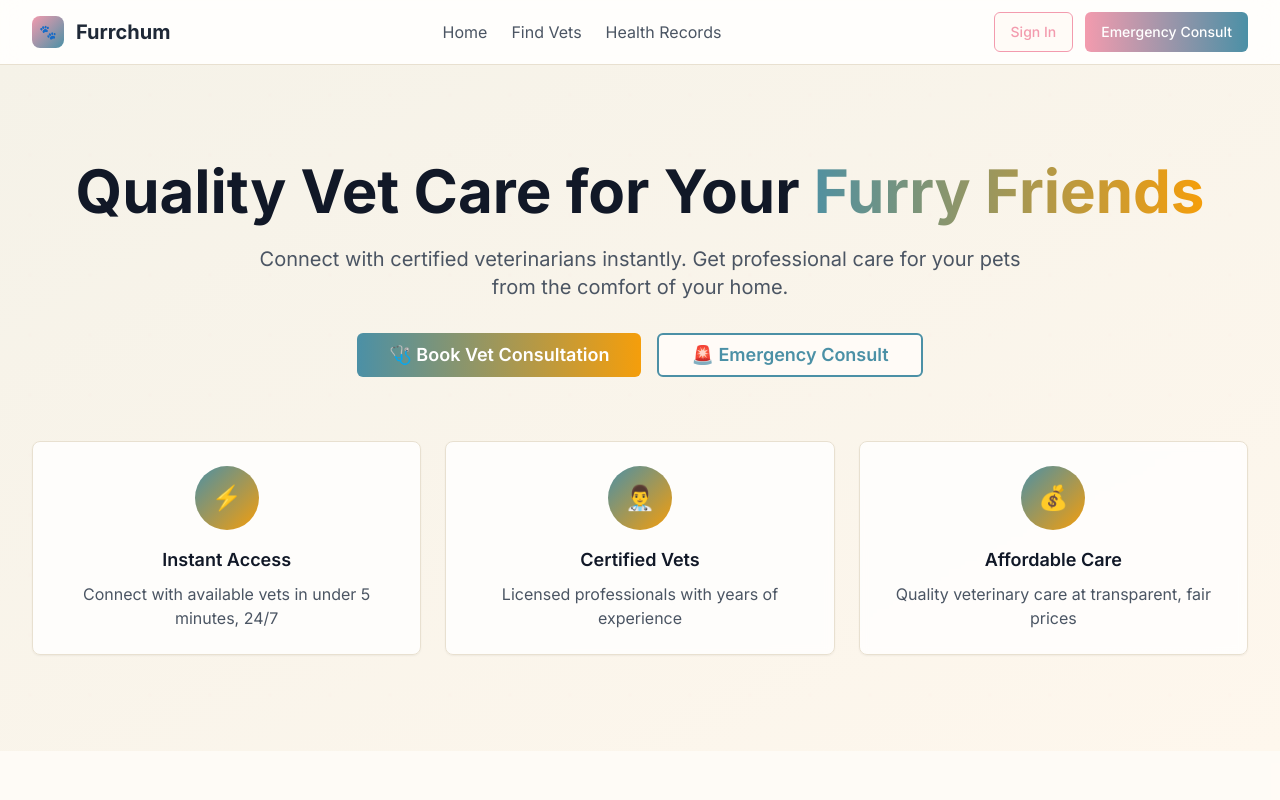
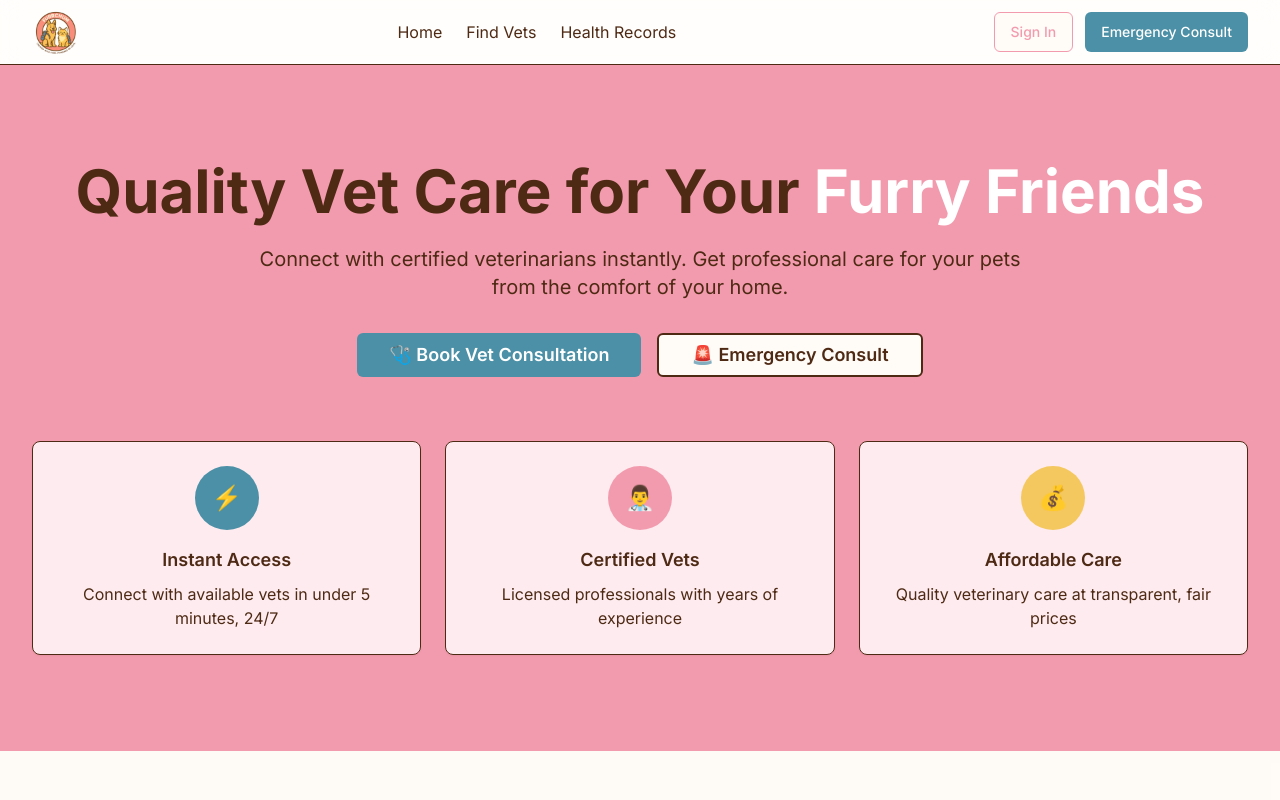
Before and after one commit to andregironcode/furrchum-care-connect, a React (Vite) app: page / in a window 1280 px wide. Shown: the top 800 px of the page. Built offline with nearby package versions, Linux system fonts and the light colour scheme.

Commit message:
Refactor: Apply color scheme and add logo
- Removed gradients from the home page.
- Applied the color scheme from the provided image.
- Added the logo to the header.

```diff
--- a/src/components/HeroSection.tsx
+++ b/src/components/HeroSection.tsx
@@ -4,7 +4,7 @@ import { Card, CardContent } from '@/components/ui/card';
 
 const HeroSection = () => {
   return (
-    <div className="relative overflow-hidden bg-gradient-to-br from-tan-100 to-cream py-16 sm:py-24">
+    <div className="relative overflow-hidden bg-[#f39bae] py-16 sm:py-24">
       <div
         className="absolute inset-0 opacity-40"
         style={{
@@ -14,19 +14,19 @@ const HeroSection = () => {
 
       <div className="relative max-w-7xl mx-auto px-4 sm:px-6 lg:px-8">
         <div className="text-center">
-          <h1 className="text-4xl sm:text-5xl lg:text-6xl font-bold text-gray-900 mb-6">
+          <h1 className="text-4xl sm:text-5xl lg:text-6xl font-bold text-[#4e2a14] mb-6">
             Quality Vet Care for Your
-            <span className="text-transparent bg-clip-text bg-gradient-to-r from-accent to-amber-500"> Furry Friends</span>
+            <span className="text-white"> Furry Friends</span>
           </h1>
 
-          <p className="text-xl text-gray-600 mb-8 max-w-3xl mx-auto">
+          <p className="text-xl text-[#4e2a14] mb-8 max-w-3xl mx-auto">
             Connect with certified veterinarians instantly. Get professional care for your pets from the comfort of your home.
           </p>
 
           <div className="flex flex-col sm:flex-row gap-4 justify-center mb-12">
             <Button
               size="lg"
-              className="bg-gradient-to-r from-accent to-amber-500 hover:from-accent/90 hover:to-amber-500/90 text-white font-semibold px-8 py-4 text-lg"
+              className="bg-[#4b90a6] hover:bg-[#4b90a6]/90 text-white font-semibold px-8 py-4 text-lg"
             >
               🩺 Book Vet Consultation
             </Button>
@@ -34,40 +34,40 @@ const HeroSection = () => {
             <Button
               size="lg"
               variant="outline"
-              className="border-2 border-accent text-accent hover:bg-accent hover:text-white px-8 py-4 text-lg font-semibold"
+              className="border-2 border-[#4e2a14] text-[#4e2a14] hover:bg-[#4e2a14] hover:text-white px-8 py-4 text-lg font-semibold"
             >
               🚨 Emergency Consult
             </Button>
           </div>
 
           <div className="grid grid-cols-1 md:grid-cols-3 gap-6 mt-16">
-            <Card className="bg-white/80 backdrop-blur-sm border-tan-200 hover:shadow-lg transition-all duration-300 animate-fade-in">
+            <Card className="bg-white/80 backdrop-blur-sm border-[#4e2a14] hover:shadow-lg transition-all duration-300 animate-fade-in">
               <CardContent className="p-6 text-center">
-                <div className="w-16 h-16 bg-gradient-to-br from-accent to-amber-500 rounded-full flex items-center justify-center mx-auto mb-4">
+                <div className="w-16 h-16 bg-[#4b90a6] rounded-full flex items-center justify-center mx-auto mb-4">
                   <span className="text-2xl">⚡</span>
                 </div>
-                <h3 className="text-lg font-semibold text-gray-900 mb-2">Instant Access</h3>
-                <p className="text-gray-600">Connect with available vets in under 5 minutes, 24/7</p>
+                <h3 className="text-lg font-semibold text-[#4e2a14] mb-2">Instant Access</h3>
+                <p className="text-[#4e2a14]">Connect with available vets in under 5 minutes, 24/7</p>
               </CardContent>
             </Card>
 
-            <Card className="bg-white/80 backdrop-blur-sm border-tan-200 hover:shadow-lg transition-all duration-300 animate-fade-in" style={{ animationDelay: '0.1s' }}>
+            <Card className="bg-white/80 backdrop-blur-sm border-[#4e2a14] hover:shadow-lg transition-all duration-300 animate-fade-in" style={{ animationDelay: '0.1s' }}>
               <CardContent className="p-6 text-center">
-                <div className="w-16 h-16 bg-gradient-to-br from-accent to-amber-500 rounded-full flex items-center justify-center mx-auto mb-4">
+                <div className="w-16 h-16 bg-[#f39bae] rounded-full flex items-center justify-center mx-auto mb-4">
                   <span className="text-2xl">👨‍⚕️</span>
                 </div>
-                <h3 className="text-lg font-semibold text-gray-900 mb-2">Certified Vets</h3>
-                <p className="text-gray-600">Licensed professionals with years of experience</p>
+                <h3 className="text-lg font-semibold text-[#4e2a14] mb-2">Certified Vets</h3>
+                <p className="text-[#4e2a14]">Licensed professionals with years of experience</p>
               </CardContent>
             </Card>
 
-            <Card className="bg-white/80 backdrop-blur-sm border-tan-200 hover:shadow-lg transition-all duration-300 animate-fade-in" style={{ animationDelay: '0.2s' }}>
+            <Card className="bg-white/80 backdrop-blur-sm border-[#4e2a14] hover:shadow-lg transition-all duration-300 animate-fade-in" style={{ animationDelay: '0.2s' }}>
               <CardContent className="p-6 text-center">
-                <div className="w-16 h-16 bg-gradient-to-br from-accent to-amber-500 rounded-full flex items-center justify-center mx-auto mb-4">
+                <div className="w-16 h-16 bg-[#f5c75f] rounded-full flex items-center justify-center mx-auto mb-4">
                   <span className="text-2xl">💰</span>
                 </div>
-                <h3 className="text-lg font-semibold text-gray-900 mb-2">Affordable Care</h3>
-                <p className="text-gray-600">Quality veterinary care at transparent, fair prices</p>
+                <h3 className="text-lg font-semibold text-[#4e2a14] mb-2">Affordable Care</h3>
+                <p className="text-[#4e2a14]">Quality veterinary care at transparent, fair prices</p>
               </CardContent>
             </Card>
           </div>
--- a/src/components/Navbar.tsx
+++ b/src/components/Navbar.tsx
@@ -1,4 +1,3 @@
-
 import { useState } from 'react';
 import { Button } from '@/components/ui/button';
 import { Dialog, DialogContent, DialogHeader, DialogTitle, DialogTrigger } from '@/components/ui/dialog';
@@ -10,26 +9,27 @@ const Navbar = () => {
   const [isOpen, setIsOpen] = useState(false);
 
   return (
-    <nav className="bg-white/80 backdrop-blur-md border-b border-tan-200 sticky top-0 z-50">
+    <nav className="bg-white/80 backdrop-blur-md border-b border-[#4e2a14] sticky top-0 z-50">
       <div className="max-w-7xl mx-auto px-4 sm:px-6 lg:px-8">
         <div className="flex justify-between items-center h-16">
           <div className="flex items-center space-x-3">
-            <div className="w-8 h-8 bg-gradient-to-br from-primary to-accent rounded-lg flex items-center justify-center">
-              <span className="text-white font-bold text-sm">🐾</span>
-            </div>
-            <span className="text-xl font-bold text-gray-800">Furrchum</span>
+            <img
+              src="/lovable-uploads/e8e11fbb-c7e5-4aac-9d0d-e6da3e74dd59.png"
+              alt="Furrchum Logo"
+              className="h-12 w-auto"
+            />
           </div>
 
           <div className="hidden md:flex items-center space-x-6">
-            <a href="/" className="text-gray-600 hover:text-primary transition-colors">Home</a>
-            <a href="/vets" className="text-gray-600 hover:text-primary transition-colors">Find Vets</a>
-            <a href="/records" className="text-gray-600 hover:text-primary transition-colors">Health Records</a>
+            <a href="/" className="text-[#4e2a14] hover:text-[#f39bae] transition-colors">Home</a>
+            <a href="/vets" className="text-[#4e2a14] hover:text-[#f39bae] transition-colors">Find Vets</a>
+            <a href="/records" className="text-[#4e2a14] hover:text-[#f39bae] transition-colors">Health Records</a>
           </div>
 
           <div className="flex items-center space-x-3">
             <Dialog>
               <DialogTrigger asChild>
-                <Button variant="outline" className="border-primary text-primary hover:bg-primary hover:text-white">
+                <Button variant="outline" className="border-[#f39bae] text-[#f39bae] hover:bg-[#f39bae] hover:text-white">
                   Sign In
                 </Button>
               </DialogTrigger>
@@ -51,7 +51,7 @@ const Navbar = () => {
                       <Label htmlFor="password">Password</Label>
                       <Input id="password" type="password" />
                     </div>
-                    <Button className="w-full bg-primary hover:bg-primary/90">Sign In</Button>
+                    <Button className="w-full bg-[#f39bae] hover:bg-[#f39bae]/90">Sign In</Button>
                   </TabsContent>
                   <TabsContent value="signup" className="space-y-4">
                     <div className="space-y-2">
@@ -73,14 +73,14 @@ const Navbar = () => {
                         <option value="vet">Veterinarian</option>
                       </select>
                     </div>
-                    <Button className="w-full bg-primary hover:bg-primary/90">Create Account</Button>
+                    <Button className="w-full bg-[#f39bae] hover:bg-[#f39bae]/90">Create Account</Button>
                   </TabsContent>
                 </Tabs>
               </DialogContent>
             </Dialog>
 
             <Button
-              className="bg-gradient-to-r from-primary to-accent hover:from-primary/90 hover:to-accent/90 text-white font-medium"
+              className="bg-[#4b90a6] hover:bg-[#4b90a6]/90 text-white font-medium"
             >
               Emergency Consult
             </Button>
@@ -89,7 +89,7 @@ const Navbar = () => {
           <div className="md:hidden">
             <button
               onClick={() => setIsOpen(!isOpen)}
-              className="text-gray-600 hover:text-primary"
+              className="text-[#4e2a14] hover:text-[#f39bae]"
             >
               <svg className="w-6 h-6" fill="none" stroke="currentColor" viewBox="0 0 24 24">
                 <path strokeLinecap="round" strokeLinejoin="round" strokeWidth={2} d="M4 6h16M4 12h16M4 18h16" />
@@ -101,9 +101,9 @@ const Navbar = () => {
         {isOpen && (
           <div className="md:hidden pb-4">
             <div className="flex flex-col space-y-2">
-              <a href="/" className="text-gray-600 hover:text-primary py-2">Home</a>
-              <a href="/vets" className="text-gray-600 hover:text-primary py-2">Find Vets</a>
-              <a href="/records" className="text-gray-600 hover:text-primary py-2">Health Records</a>
+              <a href="/" className="text-[#4e2a14] hover:text-[#f39bae] py-2">Home</a>
+              <a href="/vets" className="text-[#4e2a14] hover:text-[#f39bae] py-2">Find Vets</a>
+              <a href="/records" className="text-[#4e2a14] hover:text-[#f39bae] py-2">Health Records</a>
             </div>
           </div>
         )}
```
Also changed, not shown: public/lovable-uploads/e8e11fbb-c7e5-4aac-9d0d-e6da3e74dd59.png (added).
